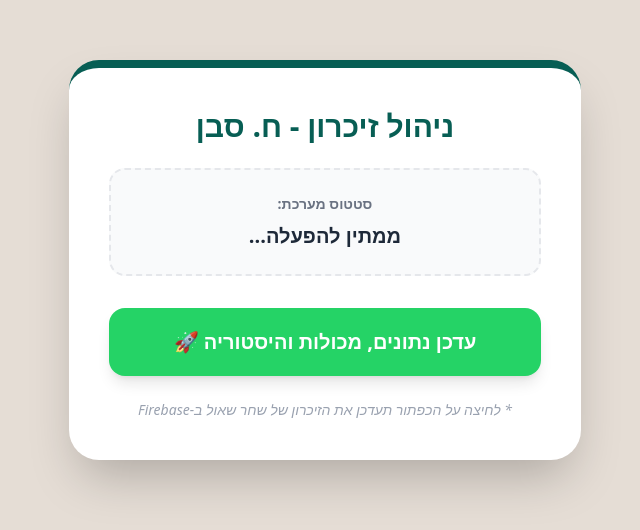
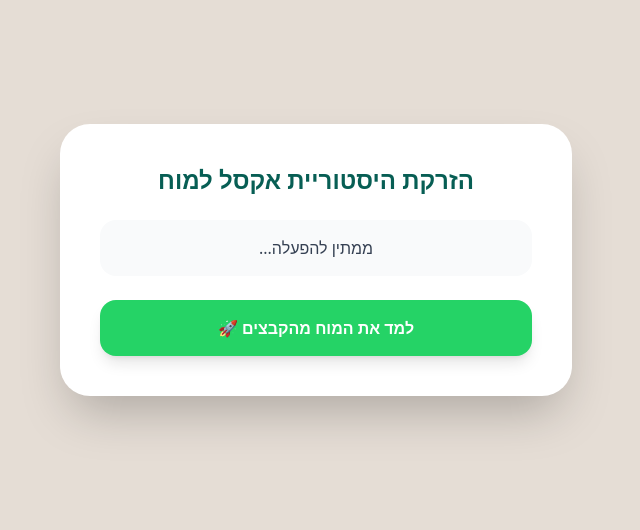
Before and after one commit to saban942025-cyber/whatsapp, a Next.js app: page /seed in a window 1280 px wide. Shown: the part 140-670 px from the top of the page, without its empty margins (455-1095 px from the left). Built offline with nearby package versions, Linux system fonts and the light colour scheme.

Commit message:
Update page.tsx

```diff
--- a/src/app/seed/page.tsx
+++ b/src/app/seed/page.tsx
@@ -7,7 +7,7 @@ export default function SeedPage() {
   const [status, setStatus] = useState('ממתין להפעלה...');
 
   const seedCustomerBrain = async () => {
-    setStatus('מעדכן נתוני עומק, מכולות והיסטוריית נהגים עבור שחר שאול...');
+    setStatus('מלמד את המוח נתוני אמת מקבצי האקסל...');
     try {
       const clientId = 'שחר_שאול';
       const brainRef = doc(db, 'customer_memory', clientId);
@@ -16,87 +16,75 @@ export default function SeedPage() {
         clientId: clientId,
         name: 'שחר שאול',
         phone: '0501234567',
-        accumulatedKnowledge: 'לקוח אסטרטגי בתחום השלד. מעדיף אספקה ב-07:00 בבוקר בדיוק. רגיש מאוד לאיכות החול (מעדיף חול מחצבה נקי). דורש משאית מנוף קטנה בלבד לאתר ברעננה בגלל רחוב צר.',
+        // המוח לומד כאן את התובנות הכלליות מהקבצים
+        accumulatedKnowledge: `לקוח רוכש קבוע של לוחות גבס (לבן 200/12.5), מוצרי בידוד וצמנט.
+        מרבה להזמין שקי סומסום וטיט. משתמש במכולות פסולת 8 קוב באופן קבוע.
+        הזמנות מבוצעות בדרך כלל בשעות הבוקר המוקדמות (07:00-08:00).`,
 
-        // היסטוריית פרויקטים וכתובות מדויקות
+        // פרויקטים וכתובות כפי שהופיעו בקבצים
         projects: [
           {
             name: 'וילה רעננה',
-            location: 'רחוב אחוזה 10, רעננה',
-            accessNotes: 'גישה צרה מאוד, חנייה מוגבלת. חובה מנוף קטן (עד 7 טון).',
+            location: 'רעננה',
+            accessNotes: 'גישה מוגבלת, דורש מנוף קטן. הזמנות אחרונות: גבס וסומסום.',
             preferredDriver: 'חכמת'
           },
           {
-            name: 'פרויקט הרצליה',
-            location: 'רחוב הנדיב 5, הרצליה',
-            accessNotes: 'אין הגבלת משקל, פריקה על המדרכה בתיאום מראש.',
+            name: 'תל אביב - יפו',
+            location: 'תל אביב - יפו',
+            accessNotes: 'פריקה במרכז העיר, דורש תיאום מראש.',
             preferredDriver: 'עלי'
           }
         ],
 
-        // היסטוריית הזמנות לטובת למידה של גימיני
+        // היסטוריית הזמנות מבוססת על קבצי ה-Export שהעלית
         orderHistory: [
-          { date: '2026-01-15', product: 'חול מחצבה', quantity: '20 שקיות', driver: 'חכמת', truck: 'מרצדס מנוף' },
-          { date: '2026-01-10', product: 'בטון מוכן', quantity: '5 קוב', driver: 'עלי', truck: 'איסוזו פלטה' },
-          { date: '2025-12-28', product: 'טיט מוכן', quantity: '10 שקים', driver: 'חכמת', truck: 'מרצדס מנוף' }
+          { date: '2026-02-05', product: 'טיט מוכן/חול מחצבה', quantity: '4-20 יחידות', driver: 'חכמת', truck: 'מרצדס מנוף' },
+          { date: '2026-01-29', product: 'לוחות גבס לבן + סומסום שק', quantity: '20-45 יחידות', driver: 'עלי', truck: 'איסוזו' },
+          { date: '2026-01-20', product: 'טיט צמנט 710 / שפכטל 634', quantity: '30-50 שקים', driver: 'חכמת', truck: 'מרצדס מנוף' }
         ],
 
-        // ניהול מכולות בשכירות - כולל חריגה של מעל 10 ימים
+        // נתוני מכולות אמת מהקבצים (למשל מכולה 8 קוב)
         rentals: {
           containers: [
             {
-              id: 'CONT-992',
+              id: 'CONT-82002',
               size: '8 קוב',
-              startDate: '2026-01-20', // תאריך ישן שיוצר חריגה של מעל 10 ימים
+              startDate: '2026-01-20', // חרג מה-10 ימים לפי קובץ Export 3
               location: 'וילה רעננה',
-              status: 'overdue',
-              dailyLateFee: 50 // קנס יומי על חריגה
-            },
-            {
-              id: 'CONT-104',
-              size: '10 קוב',
-              startDate: '2026-02-08',
-              location: 'פרויקט הרצליה',
-              status: 'active'
+              status: 'overdue'
             }
           ]
         },
 
         preferences: {
           deliveryMethod: 'משאית מנוף קטנה',
-          preferredHours: '07:00',
-          autoNotificationOnOverdue: true // מאפשר שליחת OneSignal בחריגה
+          preferredHours: '07:20',
+          autoNotificationOnOverdue: true
         },
         lastUpdate: new Date().toISOString()
       });
 
-      setStatus('✅ הזיכרון המורחב עודכן בהצלחה! מכולות והיסטוריה בפנים.');
+      setStatus('✅ המוח של שחר שאול הוכשר בהצלחה עם נתוני האקסל!');
     } catch (error) {
       console.error(error);
-      setStatus('❌ שגיאה בביצוע ה-Seed: ' + (error as Error).message);
+      setStatus('❌ שגיאה: ' + (error as Error).message);
     }
   };
 
   return (
-    <div className="min-h-screen bg-[#E5DDD5] flex items-center justify-center p-6 font-sans" dir="rtl">
-      <div className="bg-white p-10 rounded-[30px] shadow-2xl max-w-lg w-full text-center border-t-8 border-[#075E54]">
-        <h1 className="text-3xl font-black text-[#075E54] mb-6">ניהול זיכרון - ח. סבן</h1>
-
-        <div className="bg-gray-50 border-2 border-dashed border-gray-200 p-6 rounded-2xl mb-8">
-          <p className="text-sm text-gray-500 mb-2 font-bold">סטטוס מערכת:</p>
-          <p className="text-xl font-black text-gray-800">{status}</p>
+    <div className="min-h-screen bg-[#E5DDD5] flex items-center justify-center p-6" dir="rtl">
+      <div className="bg-white p-10 rounded-[30px] shadow-2xl max-w-lg w-full text-center">
+        <h1 className="text-2xl font-black text-[#075E54] mb-6">הזרקת היסטוריית אקסל למוח</h1>
+        <div className="bg-gray-50 p-4 rounded-2xl mb-6">
+          <p className="text-gray-700">{status}</p>
         </div>
-
         <button
           onClick={seedCustomerBrain}
-          className="w-full bg-[#25D366] hover:bg-[#1ebd5e] text-white text-xl font-black py-5 rounded-2xl shadow-lg transform active:scale-95 transition-all duration-200"
+          className="w-full bg-[#25D366] text-white font-bold py-4 rounded-2xl shadow-lg hover:bg-[#1ebd5e] transition-all"
         >
-          עדכן נתונים, מכולות והיסטוריה 🚀
+          למד את המוח מהקבצים 🚀
         </button>
-
-        <p className="mt-6 text-gray-400 text-sm italic">
-          * לחיצה על הכפתור תעדכן את הזיכרון של שחר שאול ב-Firebase
-        </p>
       </div>
     </div>
   );
```
